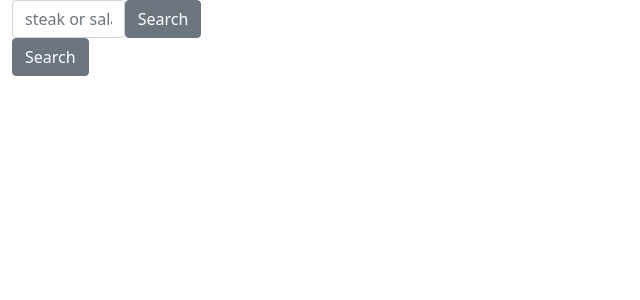
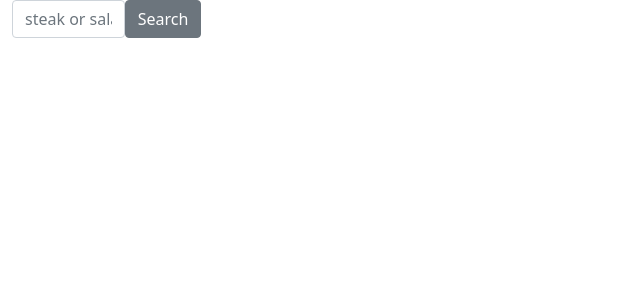
Before and after one commit to EKjs/miniYelp, a React (Create React App) app: page / in a window 1280 px wide. Shown: the top 300 px of the page, without its empty margins (0-640 px from the left). Built offline with nearby package versions, Linux system fonts and the light colour scheme.

Commit message:
searchbar basic

```diff
--- a/src/App.js
+++ b/src/App.js
@@ -7,7 +7,6 @@ function App() {
         <div className="row">
           <div className="col-2">
             <SearchBar />
-            <button className="btn btn-secondary">Search</button>
           </div>
         </div>
   );
```
